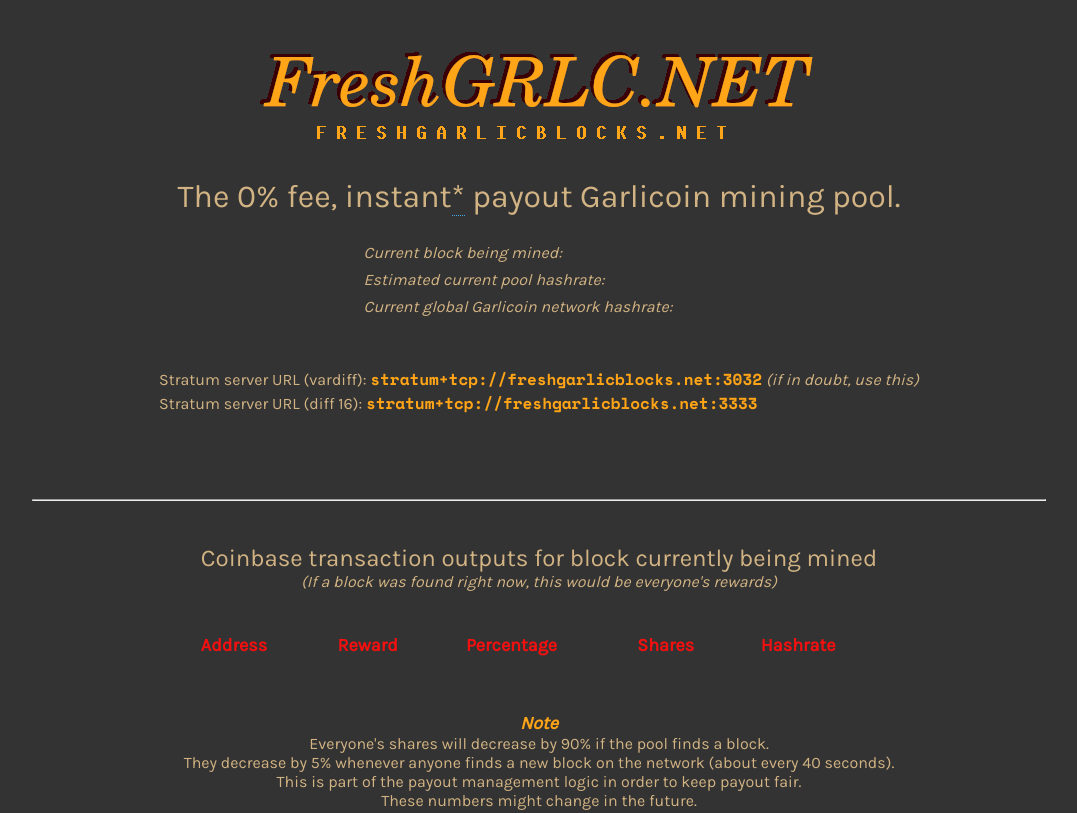
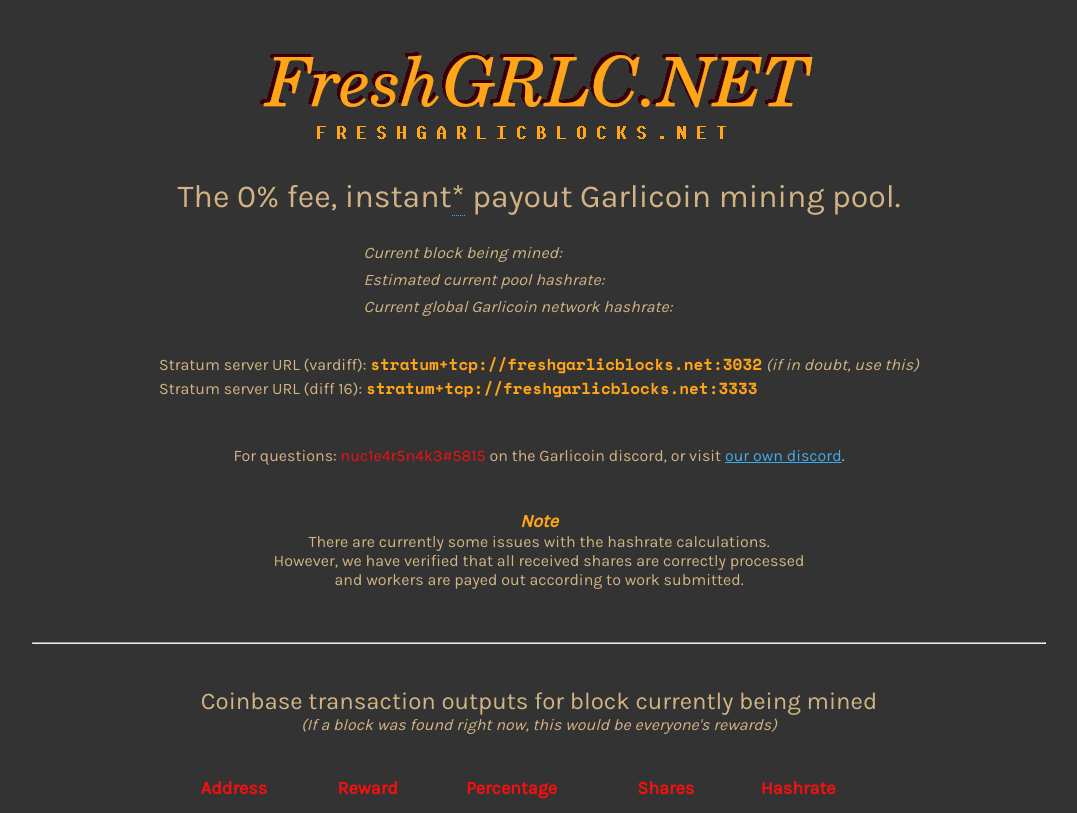
Before and after one commit to freshgrlc/freshgrlc-pool-website-legacy, a plain HTML site: page index.html in a window 1280 px wide. Shown: the top 813 px of the page, without its empty margins (101-1178 px from the left). Drawn offline with nearby package versions, Linux system fonts and the light colour scheme; no server answers.

Commit message:
* Note on hashrate issues and contact info.

```diff
--- a/css/styles.css
+++ b/css/styles.css
@@ -21,6 +21,12 @@
 
 th {
     padding: 3px 15px;
+}
+
+em {
+    color: #f31010;
+    font-weight: normal;
+    font-style: normal;
 }
 
 .tooltip {
--- a/index.html
+++ b/index.html
@@ -40,13 +40,22 @@
                     <td class="hashrate" id="globalhashrate"></td>
                 </tr>
             </table>
-            <div style="text-align: center;">
+            <div style="text-align: center; padding: 0px;">
                 <div style="display: inline-block; text-align: left;">
                     <p>
                         Stratum server URL (vardiff): <span class="stratumurl" id="stratumurl1"></span> <i>(if in doubt, use this)</i><br />
                         Stratum server URL (diff 16): <span class="stratumurl" id="stratumurl2"></span>
                     </p>
                 </div>
+            </div>
+            <div>
+                For questions: <em>nuc1e4r5n4k3#5815</em> on the Garlicoin discord, or visit <a href="https://discord.gg/8KKUpQp">our own discord</a>.
+            </div>
+            <div style="padding-top: 30px;">
+                <span class="smallheading">Note</span><br />
+                There are currently some issues with the hashrate calculations.<br />
+                However, we have verified that all received shares are correctly processed<br />
+                and workers are payed out according to work submitted.
             </div>
         </div>
         <div>
```
